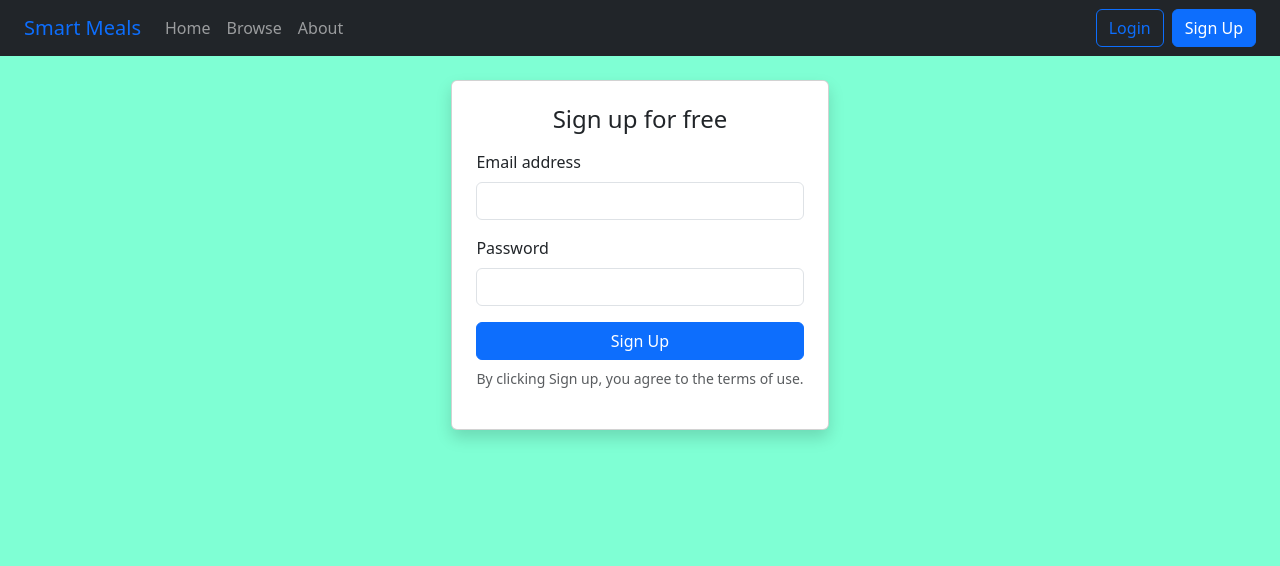
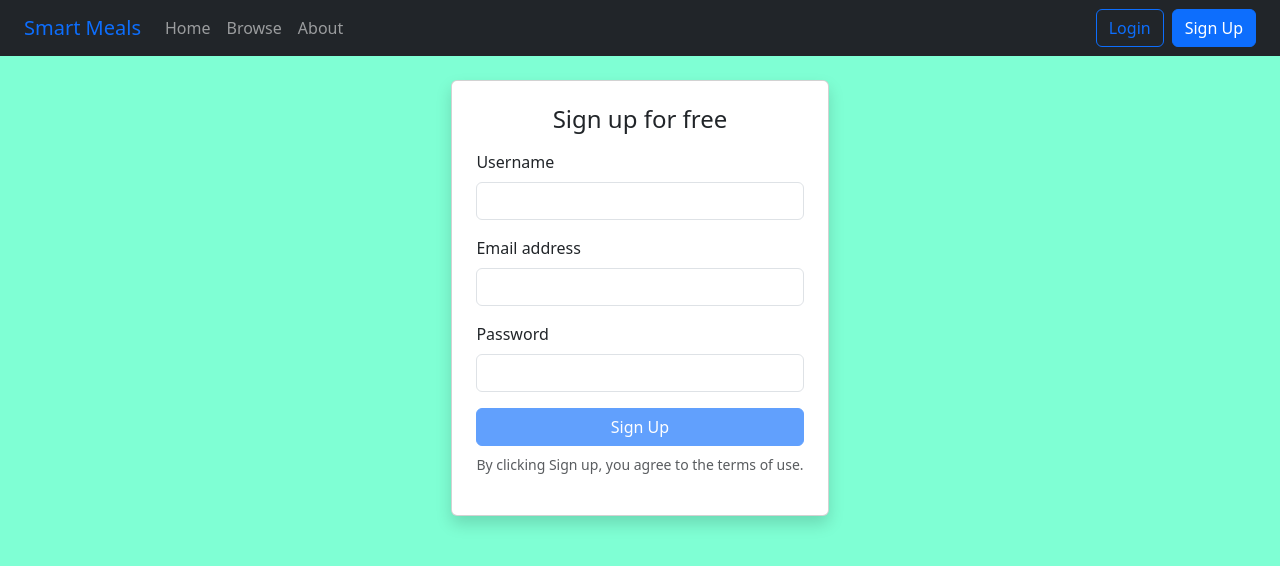
Before and after one commit to Venkat-Gorla/smartmeal-serverless, a React (Vite) app in the folder react-client/: page /signup in a window 1280 px wide. Shown: the top 566 px of the page. Built offline with nearby package versions, Linux system fonts and the light colour scheme.

Commit message:
[react client signup form validation] -- create separate child components for username, password and email

```diff
--- /dev/null
+++ b/react-client/src/components/SignupEmail.jsx
@@ -0,0 +1,29 @@
+import { useState } from "react";
+
+export default function SignupEmail({ onValidChange }) {
+  const [value, setValue] = useState("");
+
+  const handleChange = (e) => {
+    const val = e.target.value;
+    setValue(val);
+
+    const isValid = e.target.validity.valid;
+    onValidChange(val, isValid);
+  };
+
+  return (
+    <div className="mb-3">
+      <label htmlFor="signupEmail" className="form-label">
+        Email address
+      </label>
+      <input
+        type="email"
+        id="signupEmail"
+        className="form-control"
+        value={value}
+        onChange={handleChange}
+        required
+      />
+    </div>
+  );
+}
--- /dev/null
+++ b/react-client/src/components/SignupPassword.jsx
@@ -0,0 +1,41 @@
+import { useState } from "react";
+
+export default function SignupPassword({ onValidChange }) {
+  const [value, setValue] = useState("");
+  const [error, setError] = useState("");
+
+  const validate = (val) =>
+    /^(?=.*[a-z])(?=.*[A-Z])(?=.*\d)(?=.*[^\w\s]).{8,}$/.test(val);
+
+  const handleChange = (e) => {
+    const val = e.target.value;
+    setValue(val);
+
+    if (!validate(val)) {
+      setError(
+        "Min 8 chars, incl. uppercase, lowercase, number, and special char."
+      );
+      onValidChange(val, false);
+    } else {
+      setError("");
+      onValidChange(val, true);
+    }
+  };
+
+  return (
+    <div className="mb-3">
+      <label htmlFor="signupPassword" className="form-label">
+        Password
+      </label>
+      <input
+        type="password"
+        id="signupPassword"
+        className="form-control"
+        value={value}
+        onChange={handleChange}
+        required
+      />
+      {error && <div className="text-danger small">{error}</div>}
+    </div>
+  );
+}
--- /dev/null
+++ b/react-client/src/components/SignupUsername.jsx
@@ -0,0 +1,36 @@
+import { useState } from "react";
+
+export default function SignupUsername({ onValidChange }) {
+  const [value, setValue] = useState("");
+  const [error, setError] = useState("");
+
+  const handleChange = (e) => {
+    const val = e.target.value;
+    setValue(val);
+
+    if (!val.trim()) {
+      setError("Username is required.");
+      onValidChange(val, false);
+    } else {
+      setError("");
+      onValidChange(val, true);
+    }
+  };
+
+  return (
+    <div className="mb-3">
+      <label htmlFor="signupUsername" className="form-label">
+        Username
+      </label>
+      <input
+        type="text"
+        id="signupUsername"
+        className="form-control"
+        value={value}
+        onChange={handleChange}
+        required
+      />
+      {error && <div className="text-danger small">{error}</div>}
+    </div>
+  );
+}
--- a/react-client/src/pages/Signup.jsx
+++ b/react-client/src/pages/Signup.jsx
@@ -1,13 +1,27 @@
 import { useState } from "react";
+import SignupUsername from "../components/SignupUsername";
+import SignupEmail from "../components/SignupEmail";
+import SignupPassword from "../components/SignupPassword";
 
 export default function Signup() {
-  const [email, setEmail] = useState("");
-  const [password, setPassword] = useState("");
+  const [formValid, setFormValid] = useState({
+    username: false,
+    email: false,
+    password: false,
+  });
+  const [formData, setFormData] = useState({
+    username: "",
+    email: "",
+    password: "",
+  });
+
+  const isFormValid = Object.values(formValid).every(Boolean);
 
   const handleSignup = (e) => {
     e.preventDefault();
-    // TODO: connect to signup logic
-    console.log("Signing up");
+    if (!isFormValid) return;
+    console.log("Signing up:", formData);
+    // TODO: connect to AWS Cognito signup
   };
 
   return (
@@ -17,34 +31,31 @@ export default function Signup() {
         style={{ minWidth: "320px", maxWidth: "400px" }}
       >
         <h4 className="mb-3 text-center">Sign up for free</h4>
-        <form onSubmit={handleSignup}>
-          <div className="mb-3">
-            <label htmlFor="signupEmail" className="form-label">
-              Email address
-            </label>
-            <input
-              type="email"
-              id="signupEmail"
-              className="form-control"
-              value={email}
-              onChange={(e) => setEmail(e.target.value)}
-              required
-            />
-          </div>
-          <div className="mb-3">
-            <label htmlFor="signupPassword" className="form-label">
-              Password
-            </label>
-            <input
-              type="password"
-              id="signupPassword"
-              className="form-control"
-              value={password}
-              onChange={(e) => setPassword(e.target.value)}
-              required
-            />
-          </div>
-          <button type="submit" className="btn btn-primary w-100">
+        <form onSubmit={handleSignup} noValidate>
+          <SignupUsername
+            onValidChange={(val, valid) => {
+              setFormData((d) => ({ ...d, username: val }));
+              setFormValid((v) => ({ ...v, username: valid }));
+            }}
+          />
+          <SignupEmail
+            onValidChange={(val, valid) => {
+              setFormData((d) => ({ ...d, email: val }));
+              setFormValid((v) => ({ ...v, email: valid }));
+            }}
+          />
+          <SignupPassword
+            onValidChange={(val, valid) => {
+              setFormData((d) => ({ ...d, password: val }));
+              setFormValid((v) => ({ ...v, password: valid }));
+            }}
+          />
+
+          <button
+            type="submit"
+            className="btn btn-primary w-100"
+            disabled={!isFormValid}
+          >
             Sign Up
           </button>
           <p className="text-muted small text-center mt-2">
```
